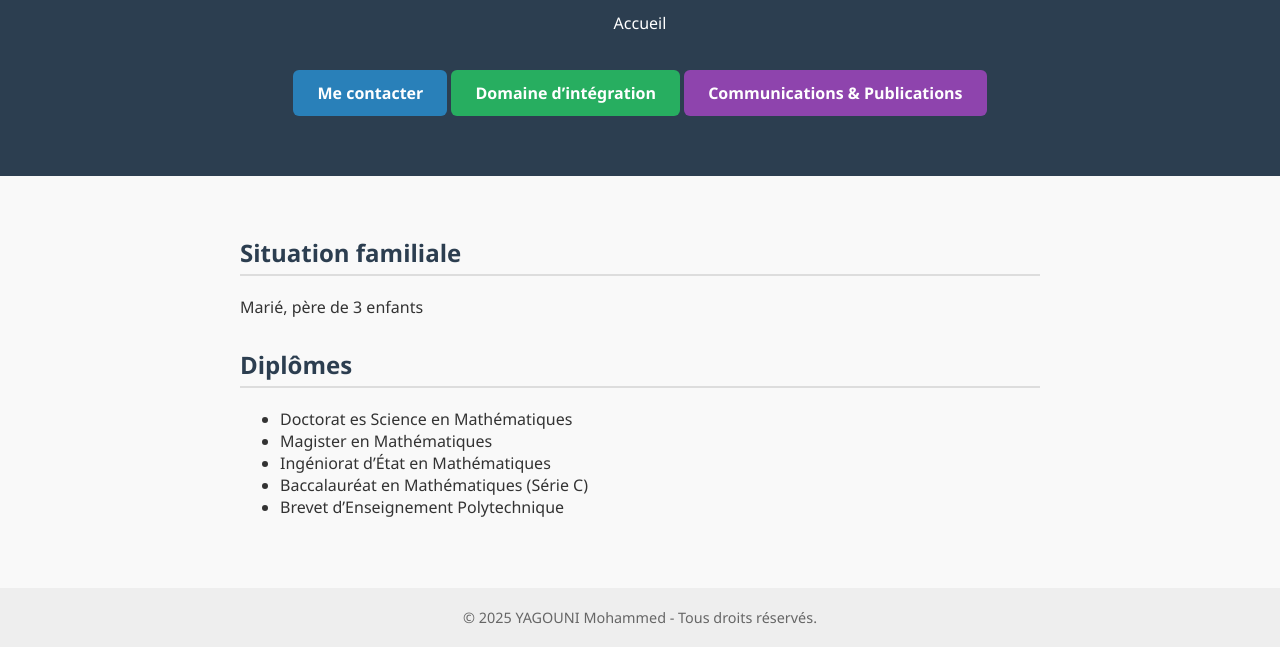
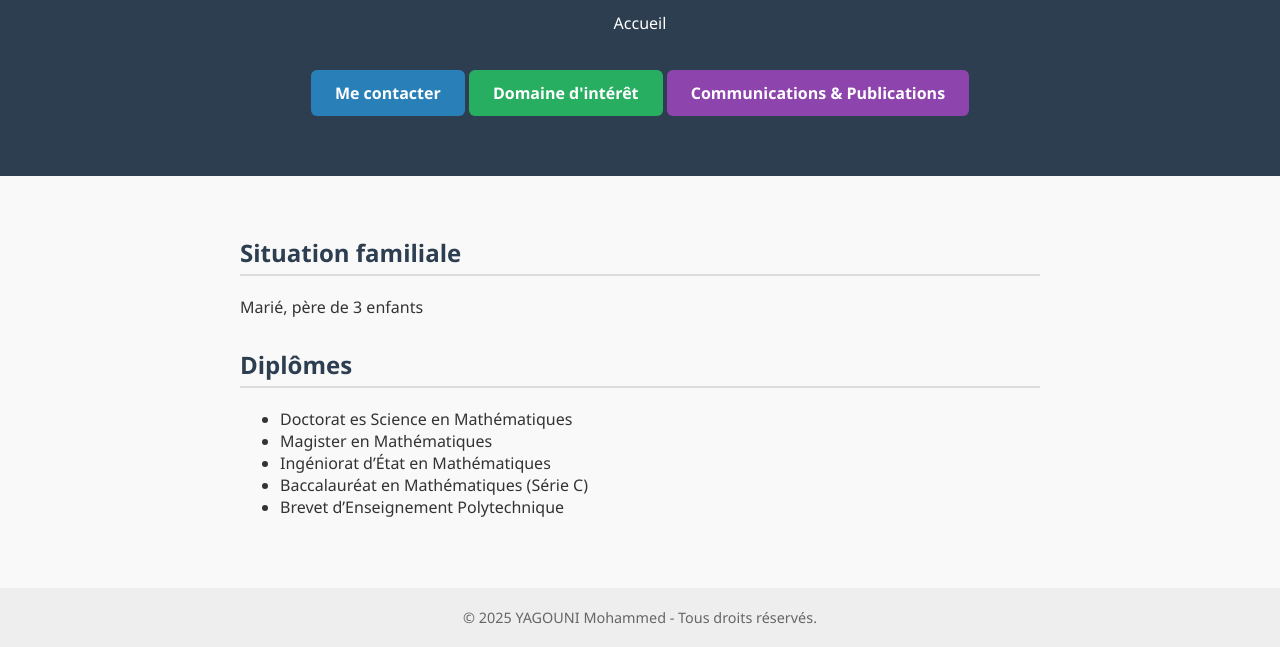
Before and after one commit to yagounimohammed/acceuil, a plain HTML site: page index.html in a window 1280 px wide. Shown: the part 155-802 px from the top of the page. Drawn offline with Linux system fonts and the light colour scheme.

Commit message:
Update index.html

```diff
--- a/index.html
+++ b/index.html
@@ -95,7 +95,7 @@
     <p>Accueil</p>
     <!-- 👇 Le bouton est bien ici -->
     <a href="https://yagounimohammed.github.io/mecontacter/" class="btn-contact">Me contacter</a>
-<a href="https://yagounimohammed.github.io/di/" class="btn-integration" target="_blank">Domaine d’intégration</a>
+<a href="https://yagounimohammed.github.io/di/" class="btn-integration" target="_blank">Domaine d'intérêt</a>
 <a href="https://yagounimohammed.github.io/cps/" class="btn-cps" target="_blank">Communications & Publications</a>
   </header>
 
```
